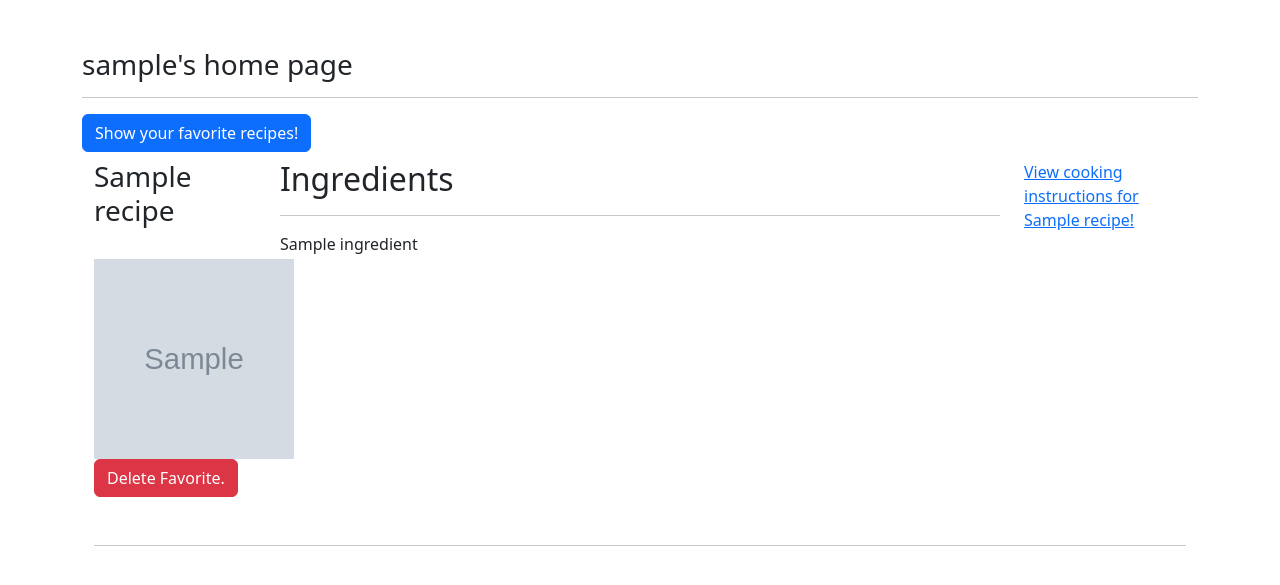
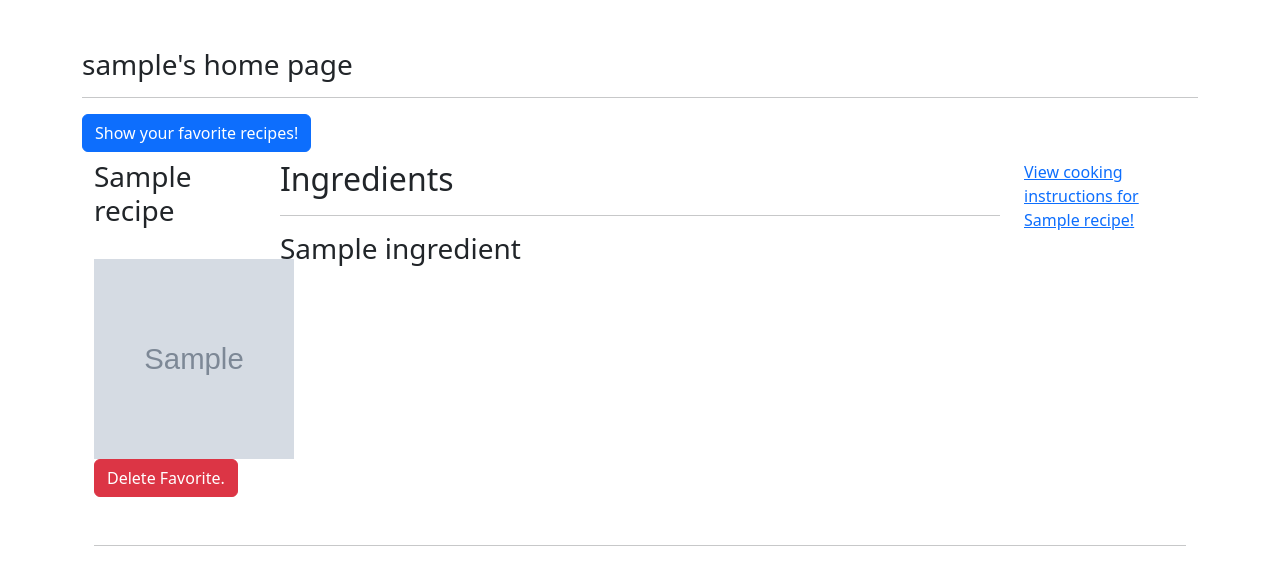
Before and after one commit to benochi/Capstone1, a Flask app: template templates/users/favorites.html in a window 1280 px wide. Shown: the part 74-659 px from the top of the page. Run offline with Flask 2, Linux system fonts and the light colour scheme; the visitor is signed in with stand-in values (Sample User, id 1); tables that the repository leaves empty hold one stand-in row (values such as "Sample post"); the template is opened without the code that fills it: values that come from a table or form of the project are taken from there, most other values are stand-ins (such as "Sample title", 1, 10 or a date in 2020); grey boxes marked "Sample" are stand-in pictures; some libraries are stand-ins or nearby versions.

Commit message:
Add files via upload

```diff
--- a/static/models.js
+++ b/static/models.js
@@ -28,7 +28,7 @@ class Recipe{
         let ing4 = $('#ing4').val();
         let ing5 = $('#ing5').val();
         let ingredients = [ing1, ing2, ing3, ing4, ing5]; //put values into array for API call
-        let ingredientList=[];
+
         let recipeList =[];
         let counter = 0;
         let full_url = API_URL + ingredients + APP_KEY + APP_ID; //dynamic API call using user ingredients
@@ -42,6 +42,7 @@ class Recipe{
                             let image = value.recipe.image;
                             let recipeUrl = value.recipe.url;
                             let recipeUri = value.recipe.uri;
+                            let ingredientList=[];
 
                             if (value.recipe.ingredientLines){ //seperate ingredients from the other data.
                                 for(let i = 0; i < value.recipe.ingredientLines.length; i++){
--- a/static/recipe.js
+++ b/static/recipe.js
@@ -20,7 +20,7 @@ async function generateRecipeMarkup(recipe) {
       <img src="${recipe.image}"alt="${recipe.recipeName}"width="200" height="200"><br>
       <button type="submit" id="AddFavorite" data-id="${recipe.uri}" class="favorite-add btn btn-primary mb-2">Favorite!</button>
       </div>
-      <div class="col-md-8 text-align" id="ingredients_${recipe.recipeId}">${recipe.ingredients}
+      <div class="col-md-8 text-align" id="ingredients_${recipe.recipeId}"><h3>${recipe.ingredients}</h3>
       </div>
       <div class="col-md-2 text-align" id="instructions_${recipe.recipeId}">
       <a href="${recipe.url}">View cooking instructions for ${recipe.recipeName}!</a><br>
--- a/templates/users/favorites.html
+++ b/templates/users/favorites.html
@@ -19,7 +19,7 @@
                     <img src="{{ recipe.img }}"alt="{{ recipe.name }}"width="200" height="200"><br>
                         <a href="/delete/{{ recipe.recipe_id }}" method="post" class="btn btn-danger mb-2">Delete Favorite.</a>
                     </div>
-                    <div class="col-md-8 text-align" id="ingredients_{{ recipe.name }}"><h2>Ingredients</h2><hr>{{ recipe.ingredients|join(' ') }}
+                    <div class="col-md-8 text-align" id="ingredients_{{ recipe.name }}"><h2>Ingredients</h2><hr><h3>{{ recipe.ingredients|join(' ') }}</h3>
                     </div>
                     <div class="col-md-2 text-align" id="instructions_{{ recipe.name }}">
                     <a href="{{ recipe.url }}">View cooking instructions for {{ recipe.name }}!</a><br>
```
